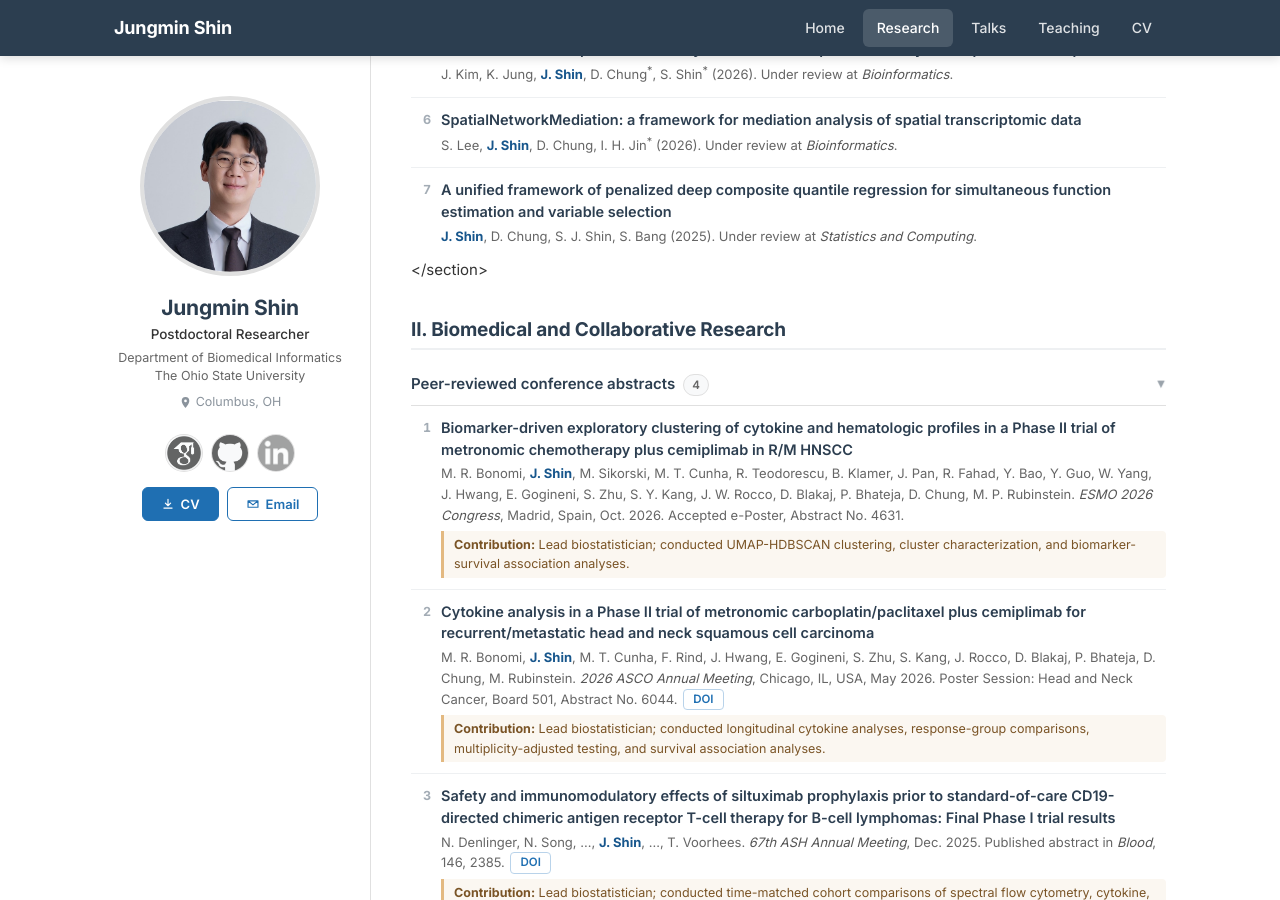
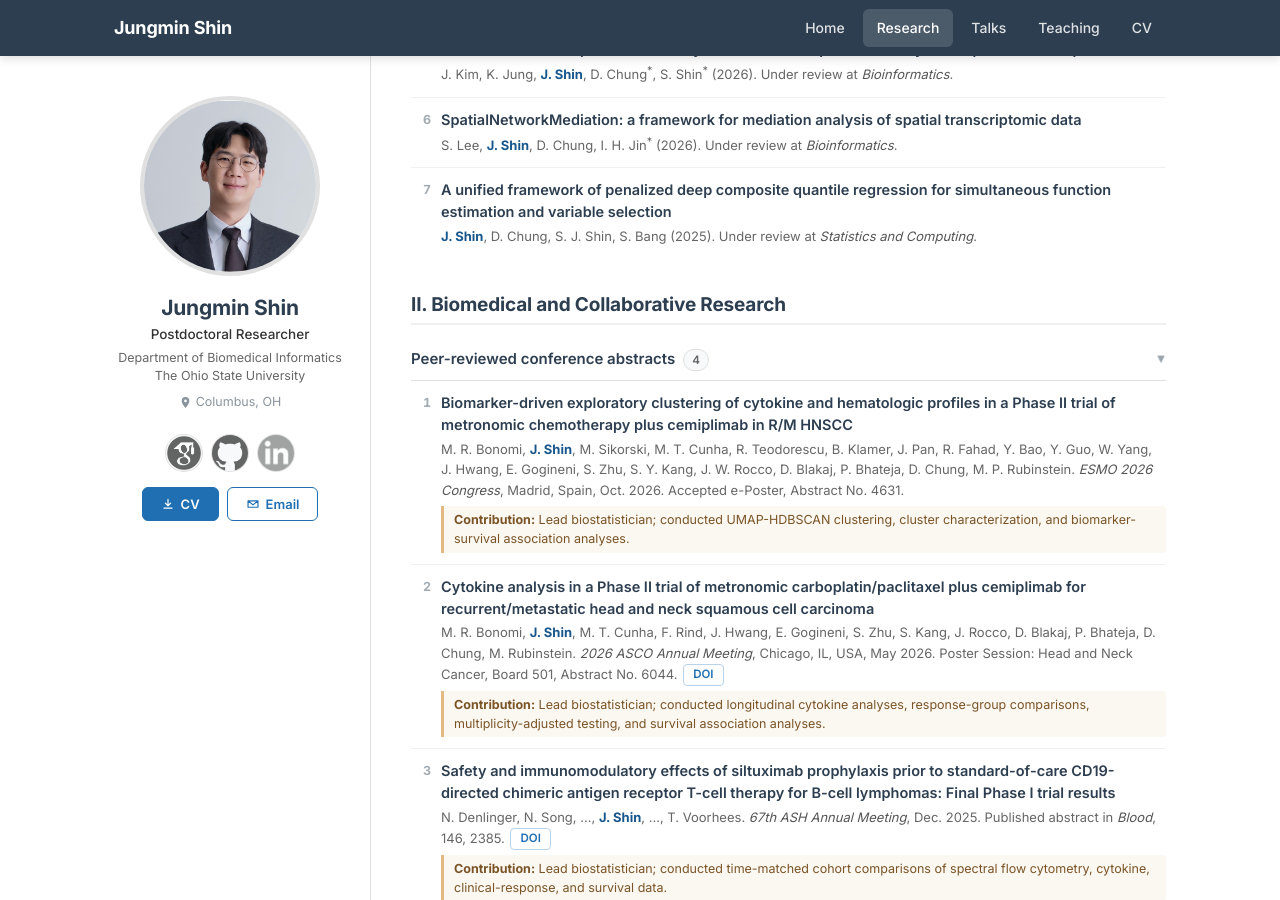
Before and after one commit to c16267/c16267.github.io, a Jekyll site: the page built from research.md, in a window 1280 px wide and 900 px high, scrolled down 1659 px. Built offline with Jekyll 4.4.1, drawn with Linux system fonts in a browser that asks for light colours.

Commit message:
Remove closing section tag from research.md

```diff
--- a/research.md
+++ b/research.md
@@ -54,7 +54,6 @@ permalink: /research/
       <li><div class="pub-title">A unified framework of penalized deep composite quantile regression for simultaneous function estimation and variable selection</div><div class="pub-meta"><strong>J. Shin</strong>, D. Chung, S. J. Shin, S. Bang (2025). Under review at <em>Statistics and Computing</em>.</div></li>
     </ol>
 
-</section>
 
 <section class="pub-area" data-area="biomed">
   <h2>II. Biomedical and Collaborative Research</h2>
```
